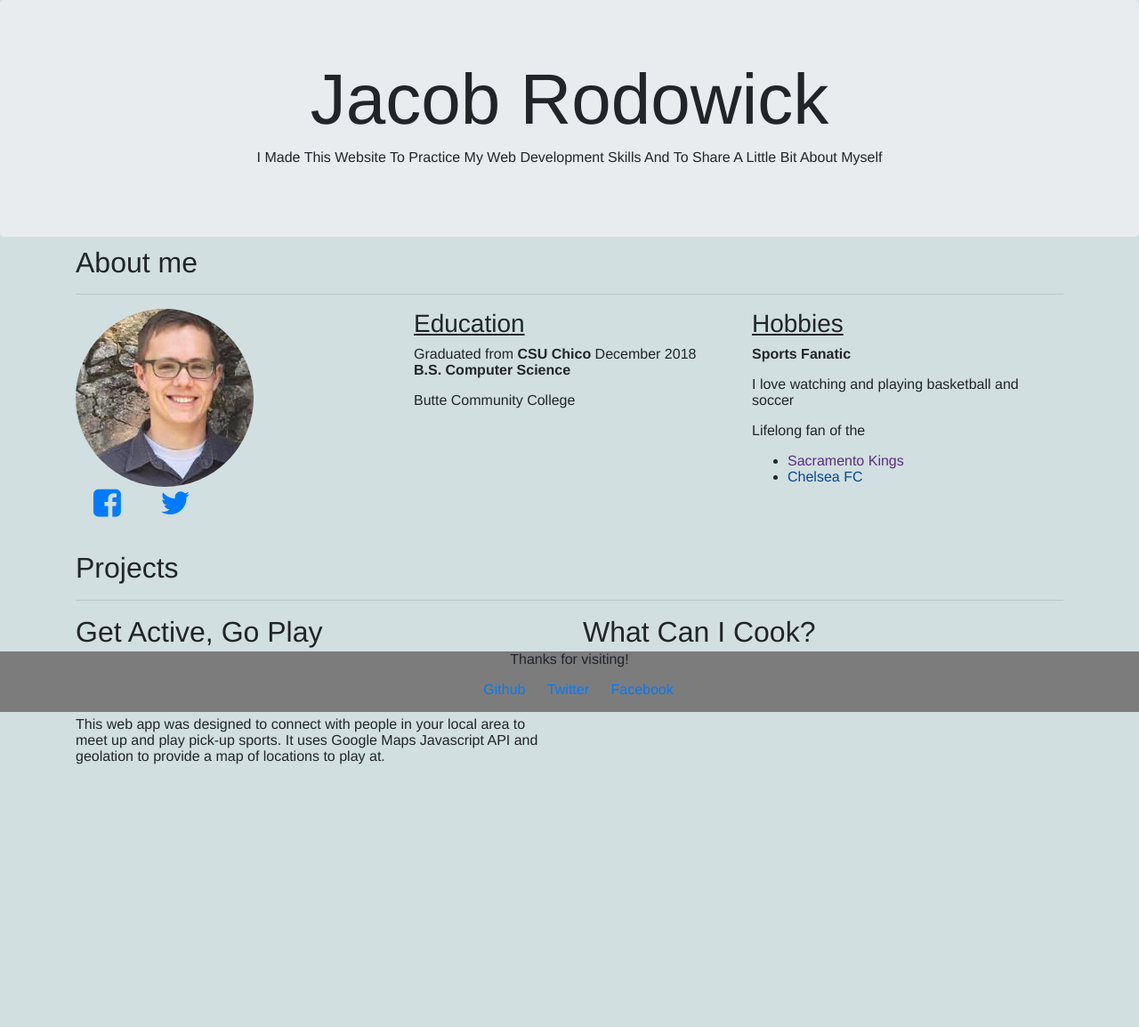
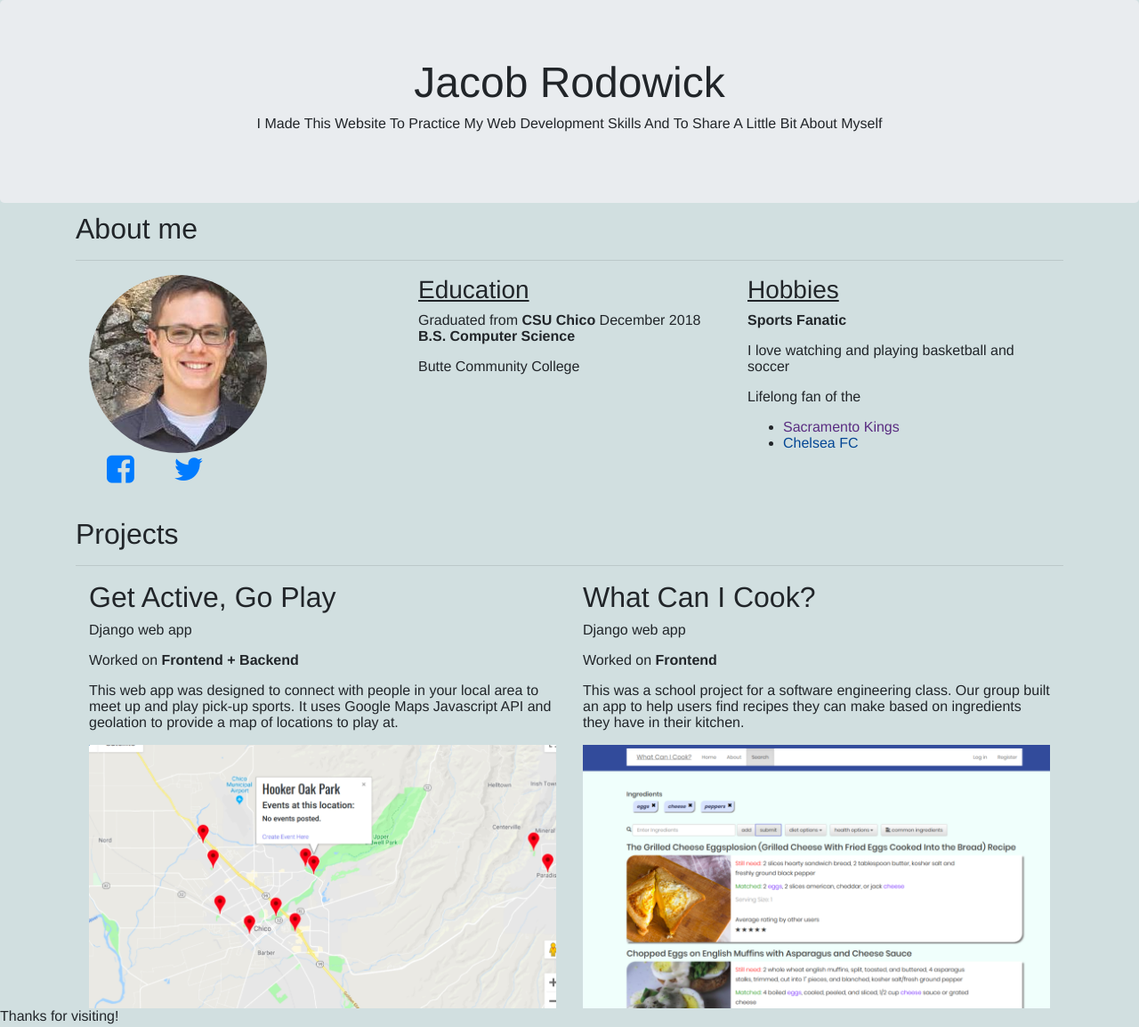
Before and after one commit to jrodowick/jrodowick.github.io, a plain HTML site: page index.html in a window 1280 px wide. Shown: the whole page at 89% size. Before the commit the page ends 875 px from the top, so only its background shows below. Drawn offline with nearby package versions, Linux system fonts and the light colour scheme.

Commit message:
Adds content to project area

```diff
--- a/index.html
+++ b/index.html
@@ -2,6 +2,7 @@
 <html lang="en" dir="ltr">
   <head>
     <meta charset="utf-8">
+    <meta name="viewport" content="width=device-width, initial-scale=1">
     <link rel="stylesheet"
           href="https://maxcdn.bootstrapcdn.com/bootstrap/4.0.0/css/bootstrap.min.css"
           integrity="sha384-Gn5384xqQ1aoWXA+058RXPxPg6fy4IWvTNh0E263XmFcJlSAwiGgFAW/dAiS6JXm"
@@ -25,11 +26,11 @@
         <section id="personal_info">
           <h2>About me</h2><hr>
           <div class="row">
-            <div class="col-sm-4">
+            <div class="col">
               <img id="user_pic" src="images/profile_pic.jpg"
                      alt=""
-                     width="200px"
-                     height="200px">
+                     width="200"
+                     height="200">
               <div id="social">
                 <a href="https://www.facebook.com/jacob.rodowick" target="_blank">
                   <i class="fa fa-facebook-square" style="font-size:36px"></i>
@@ -39,7 +40,7 @@
                 </a>
               </div>
             </div>
-            <div class="col-sm-4">
+            <div class="col">
               <h3><u>Education</u></h3>
               <div id="education">
                 <p>Graduated from <strong>CSU Chico</strong> December 2018 <br>
@@ -47,7 +48,7 @@
                 <p>Butte Community College</p>
               </div>
             </div>
-            <div class="col-sm-4">
+            <div class="col">
               <h3><u>Hobbies</u></h3>
               <div id="hobbies">
                 <p><strong>Sports Fanatic</strong></p>
@@ -55,7 +56,7 @@
                 <p>Lifelong fan of the</p>
                 <ul>
                   <li><span id="sac">Sacramento Kings</span></li>
-                  <li><span id="CFC">Chelsea FC<span></li>
+                  <li><span id="CFC">Chelsea FC</span></li>
                 </ul>
               </div>
             </div>
@@ -67,7 +68,7 @@
         <section id="project_info">
           <h2>Projects</h2><hr>
           <div class="row">
-            <div class="col-sm-6">
+            <div class="col-lg-6">
               <h2>Get Active, Go Play</h2>
               <p>Django web app</p>
               <p>Worked on <strong>Frontend + Backend</strong></p>
@@ -75,11 +76,16 @@
                  area to meet up and play pick-up sports.  It uses Google Maps
                  Javascript API and geolation to provide a map of locations to
                  play at.</p>
+                 <img src="images/GAGP.jpg" alt="">
             </div>
-            <div class="col-sm-6">
+            <div class="col-lg-6">
               <h2>What Can I Cook?</h2>
               <p>Django web app</p>
               <p>Worked on <strong>Frontend</strong></p>
+              <p>This was a school project for a software engineering class.
+                 Our group built an app to help users find recipes they can
+                 make based on ingredients they have in their kitchen.</p>
+                 <img src="images/WCIC.jpg" alt="">
             </div>
           </div>
         </section>
@@ -89,13 +95,6 @@
 
     <footer id="page_footer">
       <p>Thanks for visiting!</p>
-      <nav id="footer_nav">
-        <ul>
-          <li><a href="#">Github</a></li>
-          <li><a href="#">Twitter</a></li>
-          <li><a href="#">Facebook</a></li>
-        </ul>
-      </nav>
     </footer>
 
 
@@ -111,7 +110,7 @@
     <script src="https://maxcdn.bootstrapcdn.com/bootstrap/4.0.0/js/bootstrap.min.js"
             integrity="sha384-JZR6Spejh4U02d8jOt6vLEHfe/JQGiRRSQQxSfFWpi1MquVdAyjUar5+76PVCmYl"
             crossorigin="anonymous"></script>
-    <script type="text/javascript" src="index.js"></script>
+    <script src="index.js"></script>
   </body>
 </html>
 <!-- <img id="taylor_pic" src="images/taylor.jpg"
--- a/index.js
+++ b/index.js
@@ -76,7 +76,7 @@ $(function() {
 
 
 $(function() {
-  var user_pic = $('img')
+  var user_pic = $('#user_pic')
   user_pic.on('mouseover', function() {
     $(this).animate({
       width: '+=35px',
--- a/style.css
+++ b/style.css
@@ -1,3 +1,8 @@
+html {
+  margin:0px;
+  box-sizing: inherit;
+}
+
 body {
   font: 100% Helvetica, sans-serif;
   background-color: rgba(103, 152, 154, 0.3);
@@ -16,13 +21,13 @@ body {
 }
 
 #page_header > h1 {
-  font-size: 5em;
+  font-size: 3em;
 }
 
-main {
+/* .col {
   display: flex;
   flex-wrap: wrap;
-}
+} */
 
 #social i {
   padding: 0px 20px;
@@ -41,13 +46,18 @@ main {
   color: #034694;
 }
 
-#page_footer nav > ul > li {
+#project_info img {
+  height: inherit;
+  width: inherit;
+}
+
+/* #page_footer nav > ul > li {
   display: inline;
   margin: 0 20px 0 0;
   padding: 0;
-}
+} */
 
-#page_footer {
+/* #page_footer {
   position: fixed;
   clear:both;
   text-align: center;
@@ -55,8 +65,14 @@ main {
   display:block;
   bottom: 0;
   background-color: #7c7c7c;
-}
+} */
 
 #user_pic {
   border-radius: 100%;
+  /* width: 80%;
+  height: 80%; */
 }
+
+.row {
+  margin:0px;
+}
```
